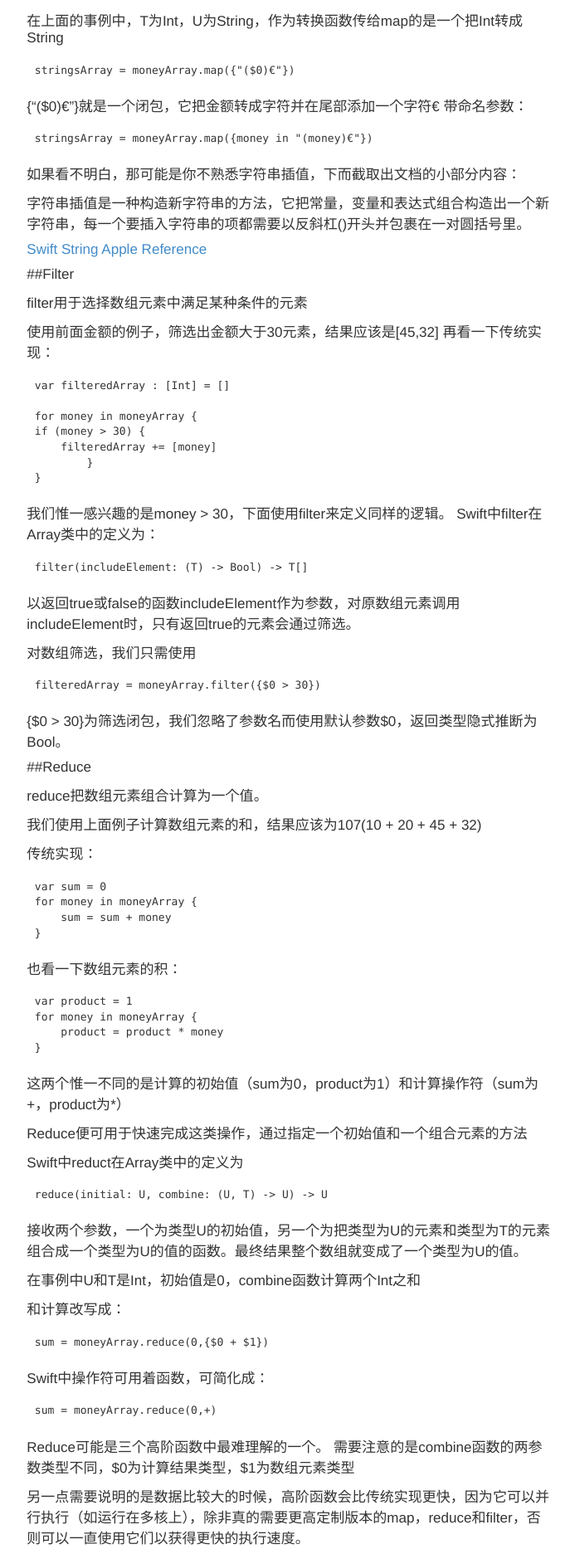
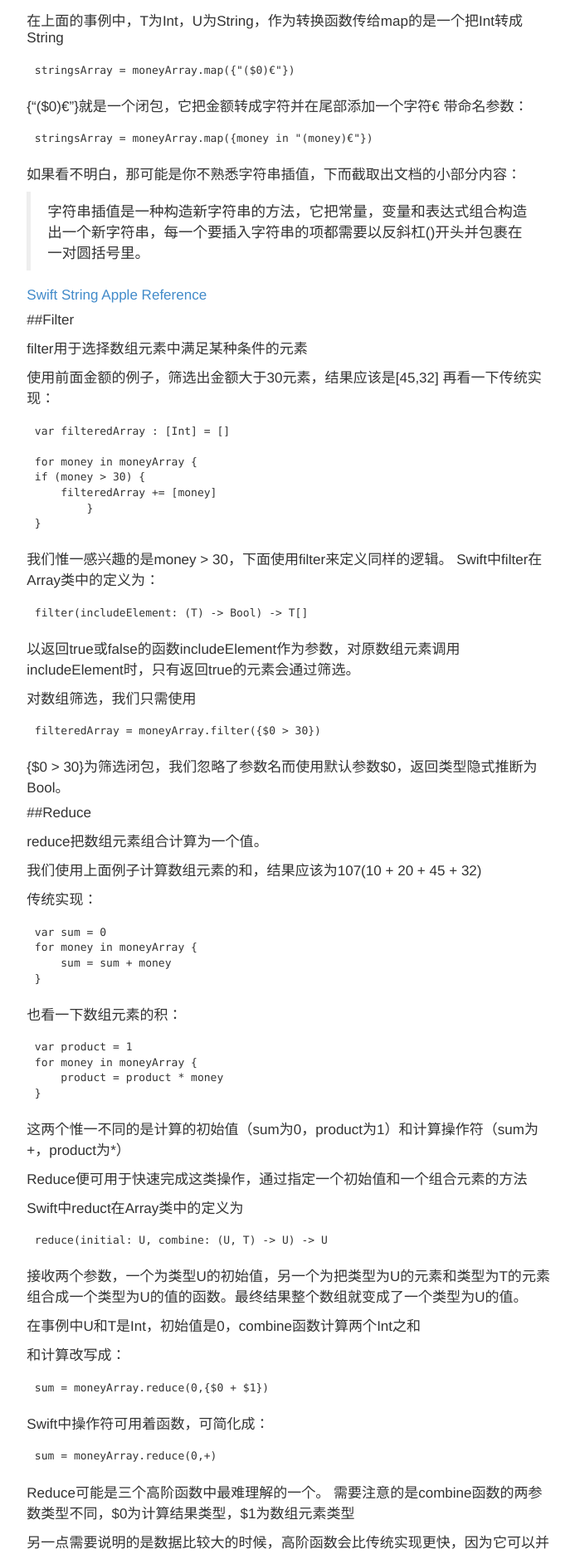
Before and after one commit to candeladiao/candeladiao.github.io, a Jekyll site: the page built from _posts/2015-06-19-Swift高阶函数：Map，Filter，Reduce等-Part-1.markdown, in a window 1280 px wide. Shown: the part 2587-4460 px from the top of the page at 83% size, without its empty margins (361-1054 px from the left). Built offline with Jekyll 4.4.1, drawn with Linux system fonts in a browser that asks for light colours; some web fonts are replaced; Markdown is read by kramdown in place of the engine named in the settings; comment, search, counter and statistics services are not loaded.

Commit message:
add files

```diff
--- a/_posts/2015-06-19-Swift高阶函数：Map，Filter，Reduce等-Part-1.markdown
+++ b/_posts/2015-06-19-Swift高阶函数：Map，Filter，Reduce等-Part-1.markdown
@@ -144,7 +144,7 @@ map用于将每个数组元素通过某个方法进行转换。
 如果看不明白，那可能是你不熟悉字符串插值，下而截取出文档的小部分内容：
 
 
-字符串插值是一种构造新字符串的方法，它把常量，变量和表达式组合构造出一个新字符串，每一个要插入字符串的项都需要以反斜杠()开头并包裹在一对圆括号里。
+>字符串插值是一种构造新字符串的方法，它把常量，变量和表达式组合构造出一个新字符串，每一个要插入字符串的项都需要以反斜杠()开头并包裹在一对圆括号里。
 
 
 [Swift String Apple Reference](https://developer.apple.com/library/prerelease/ios/documentation/Swift/Conceptual/Swift_Programming_Language/StringsAndCharacters.html#//apple_ref/doc/uid/TP40014097-CH7-XID_368)
```
